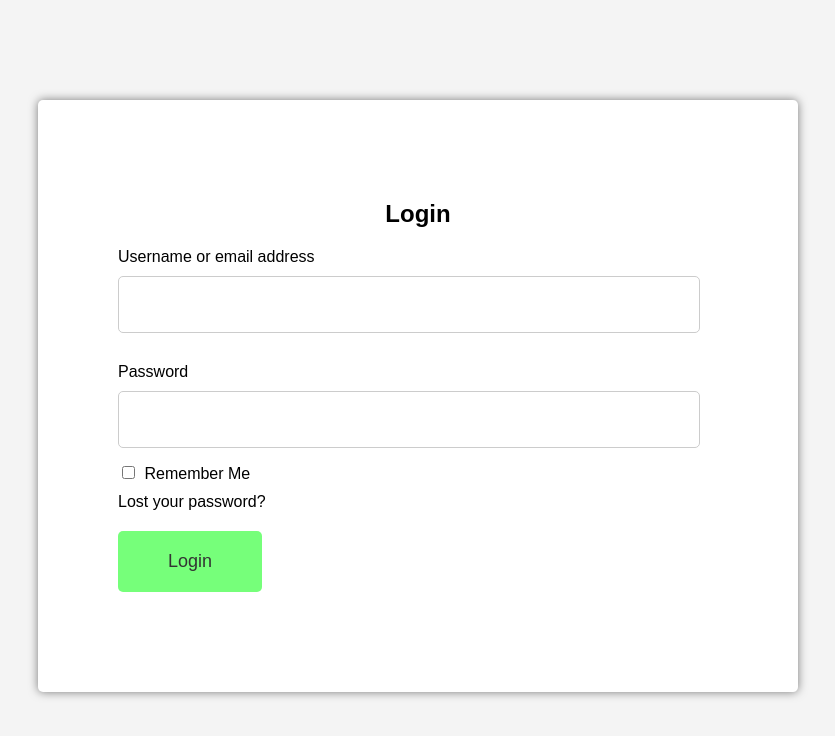
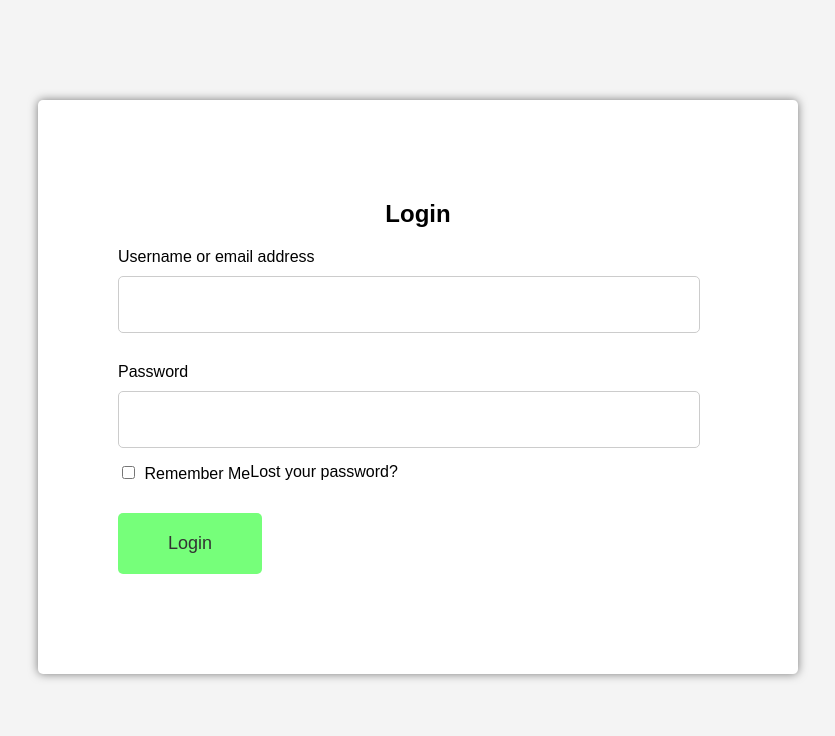
Before and after one commit to almuheetu/Login-form, a plain HTML site: page index.html in a window 1280 px wide. Shown: the whole page, without its empty margins (222-1057 px from the left). Drawn offline with Linux system fonts and the light colour scheme.

Commit message:
login-form css fixed

```diff
--- a/style.css
+++ b/style.css
@@ -62,3 +62,7 @@ label span {
 	text-align: match-parent;
 	margin-left: 50%;
 }
+.display {
+	display: flex;
+	/* margin-right: 20px; */
+}
```
